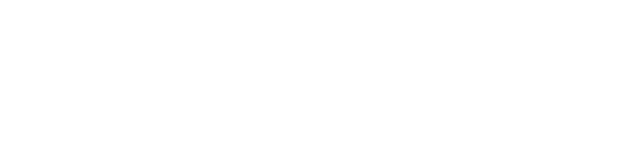
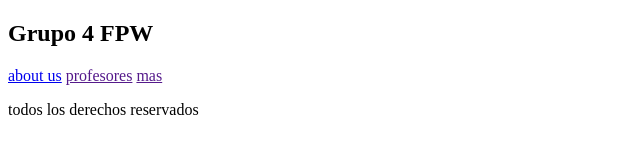
Before and after one commit to BrunoG091101/TP01FPWGrupo4, a plain HTML site: page public/index.html in a window 1280 px wide. Shown: the whole page, without its empty margins (0-640 px from the left). Drawn offline with Linux system fonts and the light colour scheme.

Commit message:
prueba de los primeros commits

```diff
--- a/public/index.html
+++ b/public/index.html
@@ -6,6 +6,35 @@
     <title>Grupo 4 FPW</title>
 </head>
 <body>
+    <header>
+
+        <section>
+            <H1>
+                Grupo 4 FPW
+            </H1>
+        </section>
+        <div>
+            <a href="about us">about us</a>
+            <a href="">profesores</a>
+            <a href="">mas</a>
+        </div>
+    </header>
+
+    <nav>
+
+    </nav>
+
+    <main>
+
+    </main>
+
+    <aside>
+
+    </aside>
+
+    <footer>
+        <p>todos los derechos reservados</p>
+    </footer>
 
 </body>
 </html>
```
